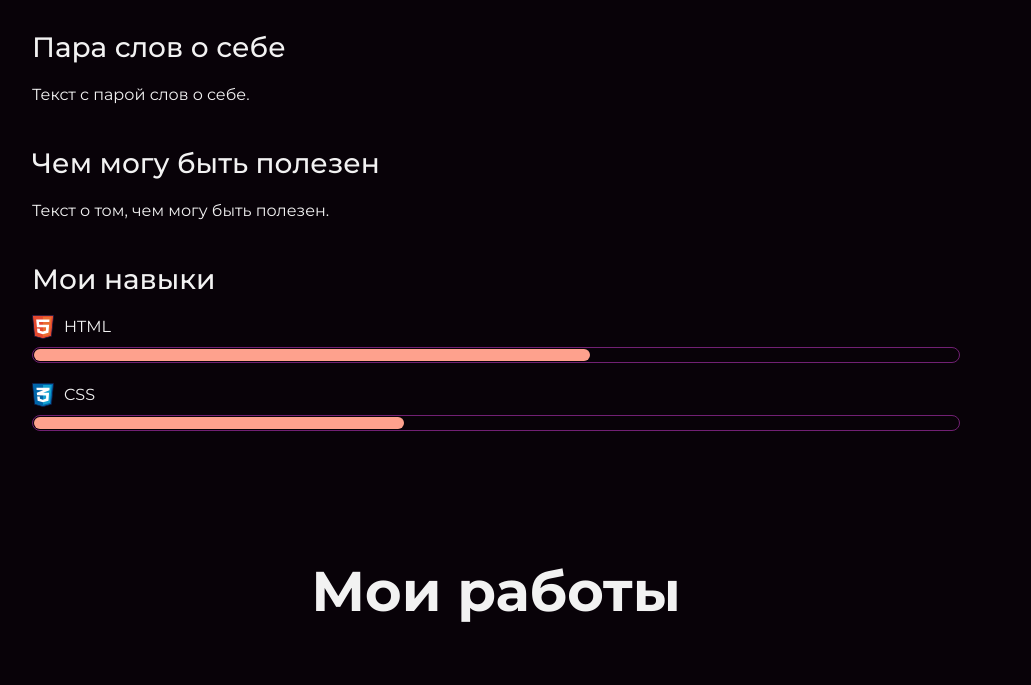
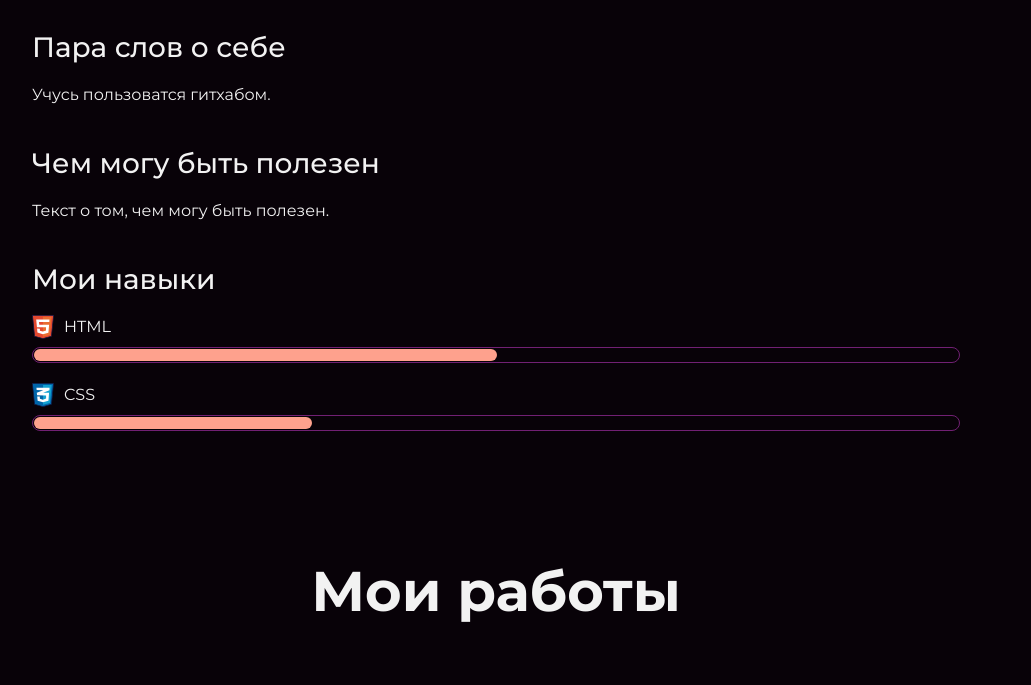
Before and after one commit to morisa1/site, a plain HTML site: page index.html in a window 1280 px wide. Shown: the part 1596-2281 px from the top of the page, without its empty margins (144-1175 px from the left). Drawn offline with Linux system fonts and the light colour scheme.

Commit message:
закрепление работы с гитхабом

```diff
--- a/index.html
+++ b/index.html
@@ -32,7 +32,7 @@
         <img src="files/user.jpg" width="928" height="536" alt="Фотография Неопознанного Енота">
       </figure>
       <h3>Пара слов о себе</h3>
-      <p>Текст с парой слов о себе.</p>
+      <p>Учусь пользоватся гитхабом.</p>
       <h3>Чем могу быть полезен</h3>
       <p>Текст о том, чем могу быть полезен.</p>
       <div class="skills">
@@ -40,11 +40,11 @@
         <dl class="skills-list">
           <dt class="skill-html">HTML</dt>
           <dd class="level">
-            <div style="width: 60%;">60%</div>
+            <div style="width: 50%;">60%</div>
           </dd>
           <dt class="skill-css">CSS</dt>
           <dd class="level">
-            <div style="width: 40%;">40%</div>
+            <div style="width: 30%;">40%</div>
           </dd>
         </dl>
       </div>
@@ -58,7 +58,7 @@
         <img src="files/project.jpg" width="928" height="536" alt="Cайт инструктора Кекса">
       </figure>
       <h3>Сайт инструктора Кекса</h3>
-      <p>Мой первій сайт</p>
+      <p>Мой первый сайт</p>
       <a class="button" href="source/project/index.html">Открыть страницу</a>
       <h3>Блог начинающего верстальщика</h3>
       <p>Статический блог про обучение HTML и CSS.</p>
```
